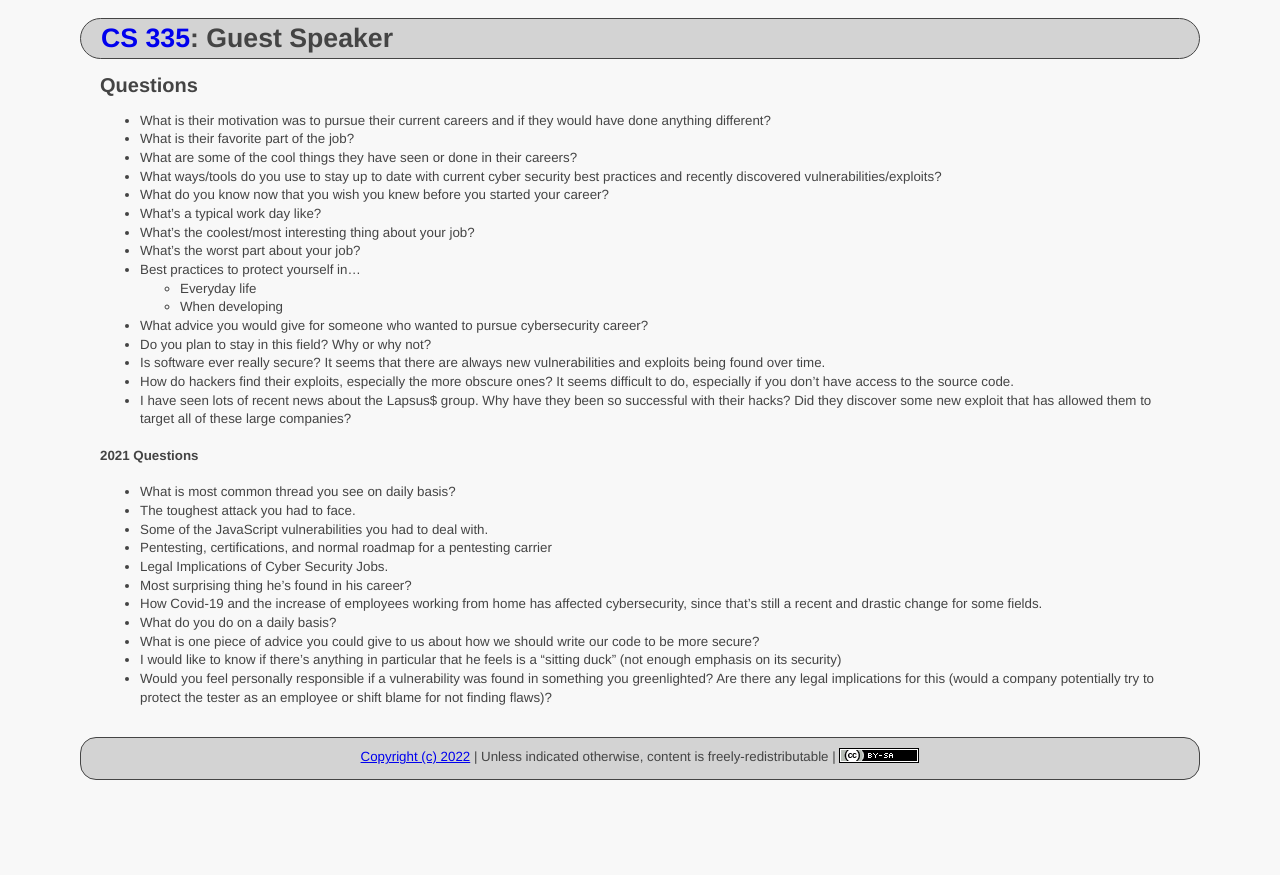
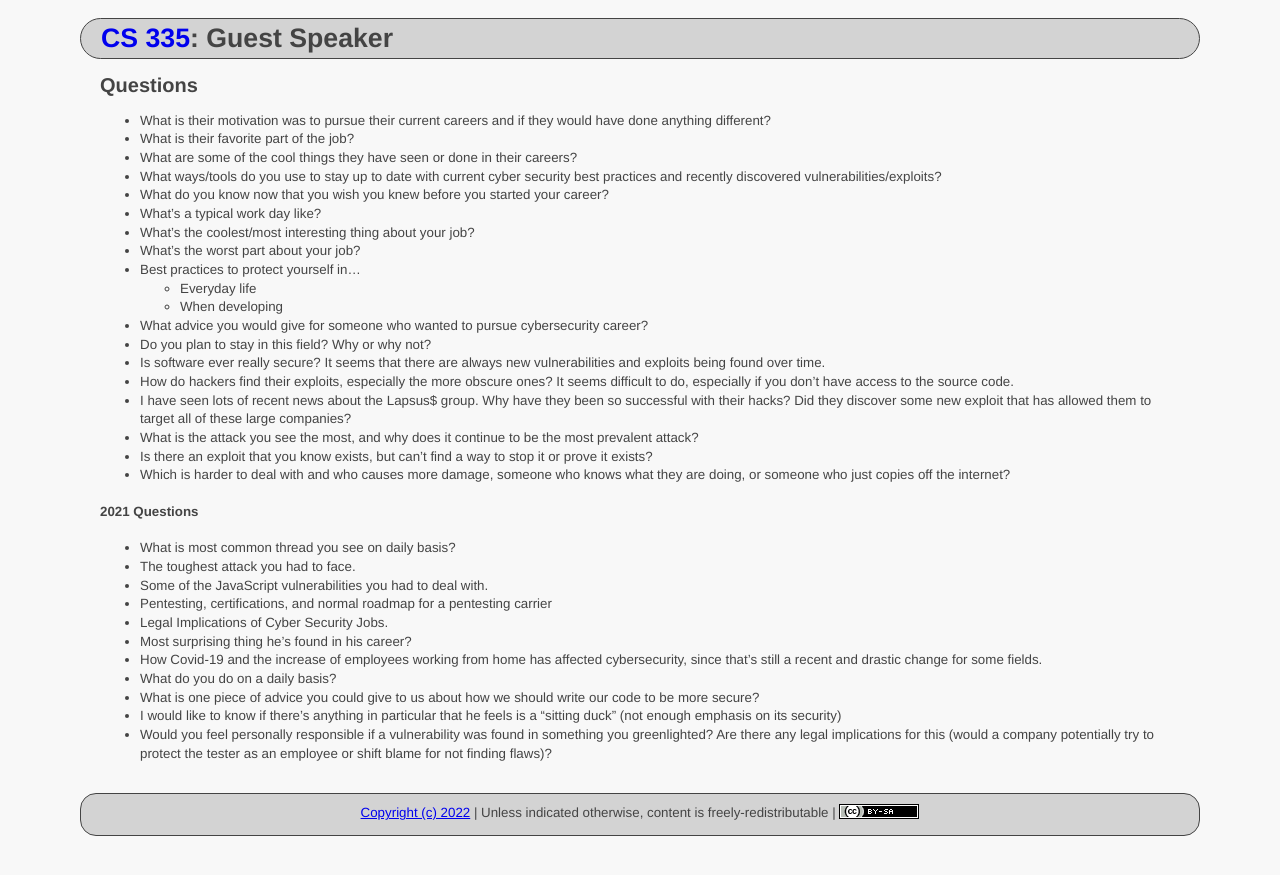
Before and after one commit to ycpcs/cs335-spring2022, a Jekyll site: the page built from schedule/guest_speaker.md, in a window 1280 px wide. Shown: the top 875 px of the page. Built offline with Jekyll 4.4.1, drawn with Linux system fonts in a browser that asks for light colours.

Commit message:
update questions

```diff
--- a/schedule/guest_speaker.md
+++ b/schedule/guest_speaker.md
@@ -22,6 +22,9 @@ Questions
 - Is software ever really secure? It seems that there are always new vulnerabilities and exploits being found over time.
 - How do hackers find their exploits, especially the more obscure ones? It seems difficult to do, especially if you don't have access to the source code.
 - I have seen lots of recent news about the Lapsus$ group. Why have they been so successful with their hacks? Did they discover some new exploit that has allowed them to target all of these large companies?
+- What is the attack you see the most, and why does it continue to be the most prevalent attack?
+- Is there an exploit that you know exists, but can't find a way to stop it or prove it exists?
+- Which is harder to deal with and who causes more damage, someone who knows what they are doing, or someone who just copies off the internet?
 
 #### 2021 Questions
 - What is most common thread you see on daily basis?
```
